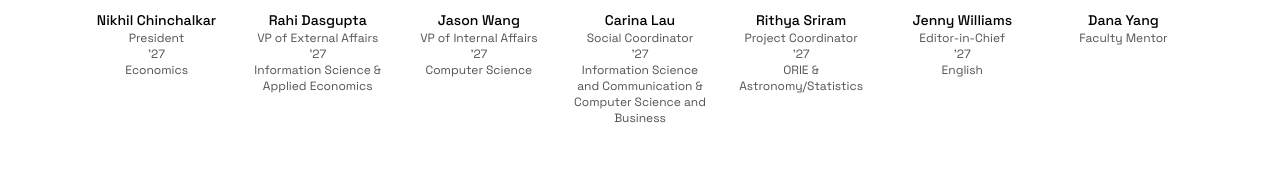
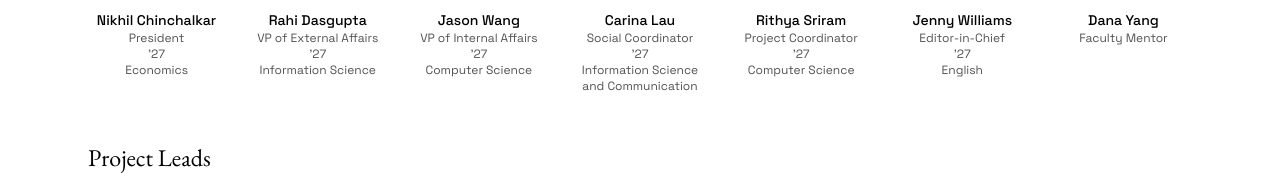
Before and after one commit to cornelldatajournal/site, a Next.js app: page /masthead in a window 1280 px wide. Shown: the part 433-609 px from the top of the page. Built offline with nearby package versions, Linux system fonts and the light colour scheme.

Commit message:
Updated masthead leadership majors

```diff
--- a/src/app/masthead/page.tsx
+++ b/src/app/masthead/page.tsx
@@ -28,7 +28,7 @@ const teamMembers: TeamMember[] = [
         name: "Rahi Dasgupta",
         role: "VP of External Affairs",
         class: "2027",
-        major: "Information Science & Applied Economics",
+        major: "Information Science",
         image: "/team/Rahi_Dasgupta.jpeg",
         color: "bg-[#F0E5FF]",
         bio: ""
@@ -46,7 +46,7 @@ const teamMembers: TeamMember[] = [
         name: "Carina Lau",
         role: "Social Coordinator",
         class: "2027",
-        major: "Information Science and Communication & Computer Science and Business",
+        major: "Information Science and Communication",
         image: "/team/Carina_Lau.jpeg",
         color: "bg-[#FFE8E5]",
         bio: ""
@@ -55,7 +55,7 @@ const teamMembers: TeamMember[] = [
         name: "Rithya Sriram",
         role: "Project Coordinator",
         class: "2027",
-        major: "ORIE & Astronomy/Statistics",
+        major: "Computer Science",
         image: "/team/Rithya_Sriram.jpeg",
         color: "bg-[#E5FFFA]",
         bio: ""
```
